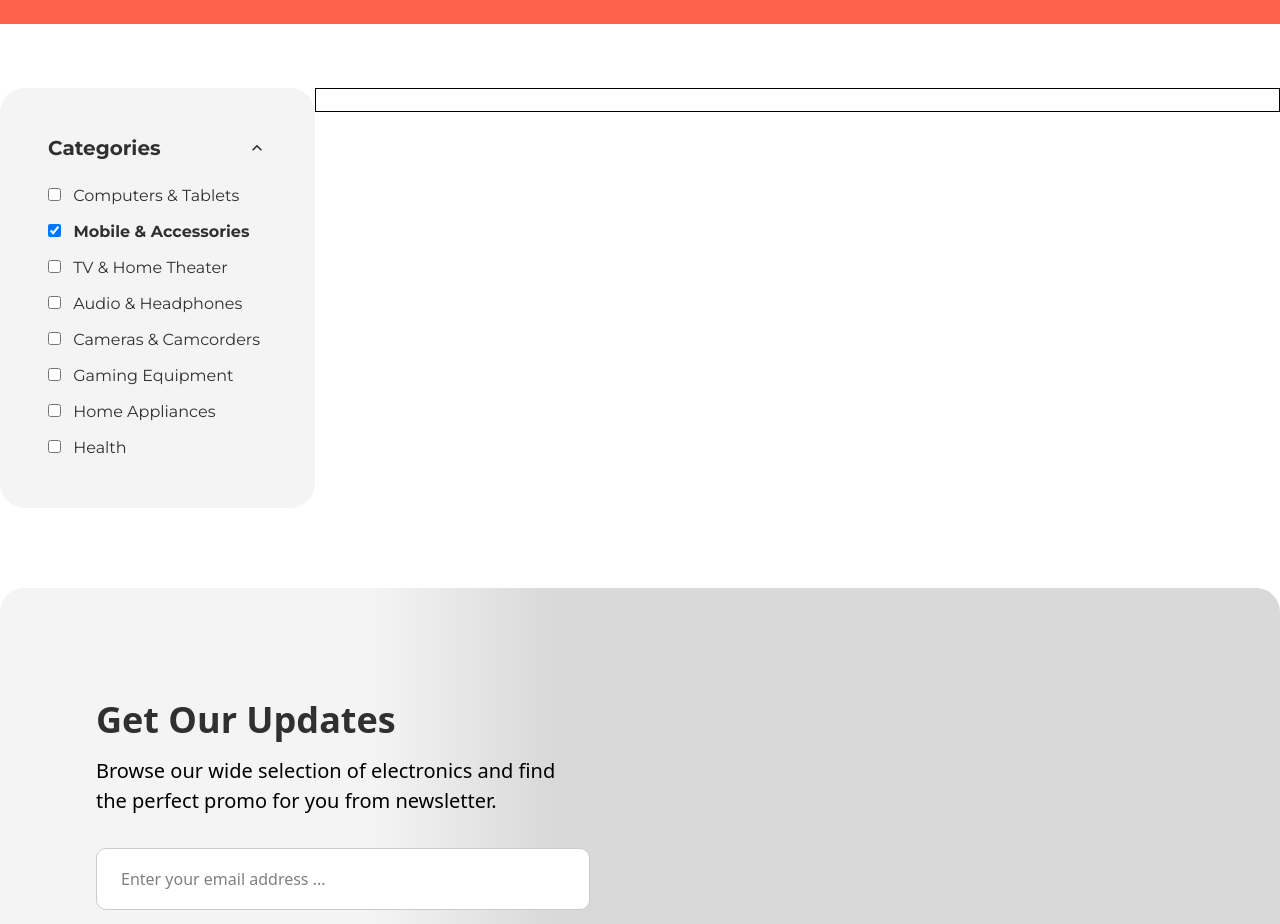
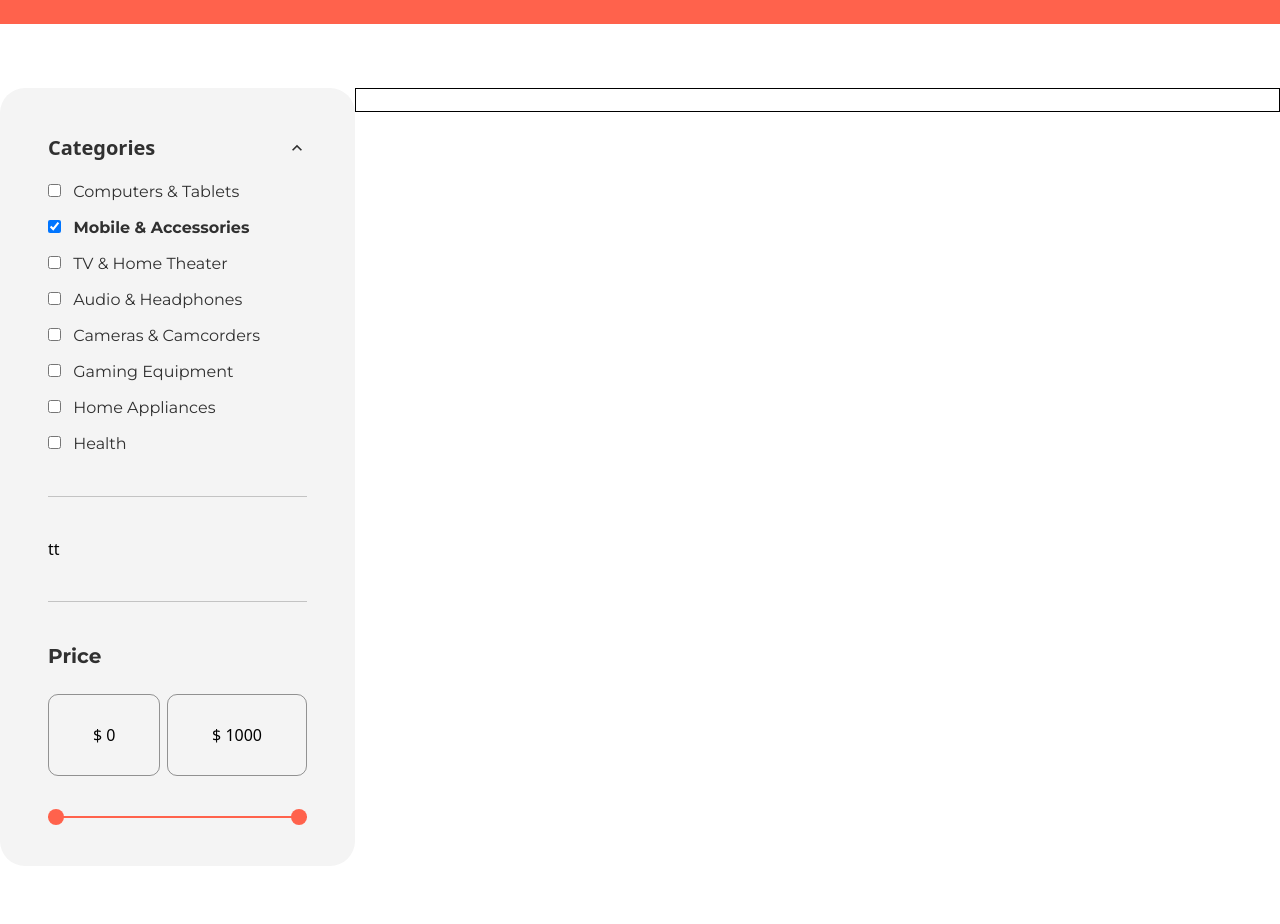
Before and after one commit to ramen72/OYA-Project-16-E-Shop, a React (Vite) app: page /product-list in a window 1280 px wide. Shown: the part 220-1144 px from the top of the page. Built offline with nearby package versions, Linux system fonts and the light colour scheme.

Commit message:
Update Pricing part and Categories section at 16-06-2025_1655

```diff
--- a/index.html
+++ b/index.html
@@ -6,17 +6,21 @@
     <meta name="viewport" content="width=device-width, initial-scale=1.0" />
     <title>E-Shop</title>
 
-    <!-- Google font -->
-    <link rel="preconnect" href="https://fonts.googleapis.com">
-    <link rel="preconnect" href="https://fonts.gstatic.com" crossorigin>
-    <link href="https://fonts.googleapis.com/css2?family=Montserrat:ital,wght@0,100..900;1,100..900&display=swap" rel="stylesheet">
+    <!-- Google font Montserrat-->
+    <link rel="preconnect" href="https://fonts.googleapis.com" />
+    <link rel="preconnect" href="https://fonts.gstatic.com" crossorigin />
+    <link
+      href="https://fonts.googleapis.com/css2?family=Montserrat:ital,wght@0,100..900;1,100..900&display=swap"
+      rel="stylesheet"
+    />
 
     <!-- Popins -->
-     <link rel="preconnect" href="https://fonts.googleapis.com">
-    <link rel="preconnect" href="https://fonts.gstatic.com" crossorigin>
-    <link href="https://fonts.googleapis.com/css2?family=Poppins:ital,wght@0,100;0,200;0,300;0,400;0,500;0,600;0,700;0,800;0,900;1,100;1,200;1,300;1,400;1,500;1,600;1,700;1,800;1,900&display=swap" rel="stylesheet">
-
-
+    <link rel="preconnect" href="https://fonts.googleapis.com" />
+    <link rel="preconnect" href="https://fonts.gstatic.com" crossorigin />
+    <link
+      href="https://fonts.googleapis.com/css2?family=Poppins:ital,wght@0,100;0,200;0,300;0,400;0,500;0,600;0,700;0,800;0,900;1,100;1,200;1,300;1,400;1,500;1,600;1,700;1,800;1,900&display=swap"
+      rel="stylesheet"
+    />
   </head>
   <body>
     <div id="root"></div>
--- a/src/assets/css/tailwind.css
+++ b/src/assets/css/tailwind.css
@@ -8,9 +8,16 @@
   --color-black-75: #303030bf;
 
   --color-lightGray: #f4f4f4;
+  --color-lightGray-50: #f4f4f480;
+
   --color-orange: #ff624c;
   --color-yellow: #fed550;
   --color-orange10: #ffefed;
+
+  --font-montserrat: ` "Montserrat", "sans-serif" `;
+}
+.t {
+  color: #f4f4f480;
 }
 
 .slick-prev:before {
@@ -28,6 +35,28 @@
     heading-8: 14px;
     para: 20px;
 */
-.t {
-  background: #30303026;
+input[type="range"]::-webkit-slider-thumb {
+  width: 16px;
+  height: 16px;
+  border-radius: 50%;
+  -webkit-border-radius: 50%;
+  -moz-border-radius: 50%;
+  -ms-border-radius: 50%;
+  -o-border-radius: 50%;
+  background-color: #ff624c;
+  pointer-events: auto;
+  cursor: pointer;
+  -webkit-appearance: none;
 }
+input[type="range"]::-moz-range-thumb {
+  width: 16px;
+  height: 16px;
+  border-radius: 50%;
+  -webkit-border-radius: 50%;
+  -moz-border-radius: 50%;
+  -ms-border-radius: 50%;
+  -o-border-radius: 50%;
+  background-color: #ff624c;
+  cursor: pointer;
+  -webkit-appearance: none;
+}
--- a/src/components/header/NavBar.jsx
+++ b/src/components/header/NavBar.jsx
@@ -4,6 +4,7 @@ import { Link } from "react-router-dom";
 import { IoHandLeft } from "react-icons/io5";
 import { RiArrowDownSLine } from "react-icons/ri";
 import MenuBarIcon from "../../assets/icons/MenuBarIcon";
+import ProductListData from "../../data/ProductListData";
 
 const NavBar = () => {
   const [isDropdownOpen, setIsDropdownOpen] = useState(false);
@@ -113,27 +114,15 @@ const NavBar = () => {
                   {isDropdownOpen && (
                     <div className="w-48 bg-white absolute top-9 z-10 mt-2 rounded-md shadow-lg overflow-hidden">
                       <div className='py-2 font-["Montserrat] font-normal text-base leading-6 text-black'>
-                        <Link
-                          to={"/product-list"}
-                          className="block px-4 py-2 transition-all duration-200 hover:bg-gray-200 cursor-pointer"
-                        >
-                          Product List
-                        </Link>
-                        <li className="px-4 py-2 transition-all duration-200 hover:bg-gray-200 cursor-pointer">
-                          Product-2
-                        </li>
-                        <li className="px-4 py-2 transition-all duration-200 hover:bg-gray-200 cursor-pointer">
-                          Product-3
-                        </li>
-                        <li className="px-4 py-2 transition-all duration-200 hover:bg-gray-200 cursor-pointer">
-                          Product-4
-                        </li>
-                        <li className="px-4 py-2 transition-all duration-200 hover:bg-gray-200 cursor-pointer">
-                          Product-5
-                        </li>
-                        <li className="px-4 py-2 transition-all duration-200 hover:bg-gray-200 cursor-pointer">
-                          Product-6
-                        </li>
+                        {ProductListData.map((item, index) => (
+                          <Link
+                            key={index}
+                            to={item.href}
+                            className="block px-4 py-2 transition-all duration-200 hover:bg-gray-200 cursor-pointer"
+                          >
+                            {item.productName}
+                          </Link>
+                        ))}
                       </div>
                     </div>
                   )}
--- /dev/null
+++ b/src/data/ProductListData.js
@@ -0,0 +1,22 @@
+import React from "react";
+
+const ProductListData = [
+  {
+    productName: "Product List-1",
+    href: "/product-list",
+  },
+  {
+    productName: "Product List-2",
+    href: "#",
+  },
+  {
+    productName: "Product List-3",
+    href: "#",
+  },
+  {
+    productName: "Product List-4",
+    href: "#",
+  },
+];
+
+export default ProductListData;
--- a/src/pages/ProductListPages.jsx
+++ b/src/pages/ProductListPages.jsx
@@ -8,7 +8,6 @@ const ProductListPages = () => {
   const [isCategorySelected, setIsCategorySelected] = useState(
     ProductCategoriesData
   );
-  console.log(isCategorySelected);
   const handleClickForCategories = (id) => {
     const newProductCategoriesData = isCategorySelected.map((item) => {
       item.id === id
@@ -17,6 +16,23 @@ const ProductListPages = () => {
     });
     setIsCategorySelected(newProductCategoriesData);
   };
+
+  // Input range
+  const [minValue, setMinValue] = useState(0);
+  const [maxValue, setMaxValue] = useState(1000);
+
+  const updateSlider = (type, value) => {
+    if (type == "min") {
+      const newMinValue = Math.min(parseInt(value), maxValue);
+      setMinValue(newMinValue);
+    } else {
+      const newMaxValue = Math.max(parseInt(value), minValue);
+      setMaxValue(newMaxValue);
+    }
+  };
+
+  const minPercent = (minValue / 1000) * 100;
+  const maxPercent = (maxValue / 1000) * 100;
   return (
     <>
       <div className={`mt-16 mb-20`}>
@@ -25,19 +41,27 @@ const ProductListPages = () => {
             <div
               className={`w-[355px] bg-lightGray justify-between rounded-[25px] p-12`}
             >
+              {/* Category */}
+              <div
+                className={`${
+                  isCategoriesOpen && "border-b border-black-25 pb-10"
+                }`}
+              >
                 <button
                   onClick={() => setIsCategoriesOpen(!isCategoriesOpen)}
-                className={`w-full font-['montserrat'] font-bold text-xl leading-6 text-black capitalize pb-6 flex justify-between items-center`}
+                  className={`w-full font-["montserrat"] font-bold text-xl leading-6 text-black capitalize pb-5 flex justify-between items-center `}
                 >
                   Categories
                   <MdKeyboardArrowUp
-                  className={`${!isCategoriesOpen && "rotate-180"}`}
+                    className={`${
+                      !isCategoriesOpen && "rotate-180"
+                    } cursor-pointer`}
                   />
                 </button>
                 <ul
                   className={`flex flex-col gap-y-3 font-['montserrat'] font-normal text-base leading-6 text-black capitalize overflow-hidden ${
                     !isCategoriesOpen && "scale-y-0 h-0"
-                } transition-all duration-300 `}
+                  } transition-all duration-300`}
                 >
                   {isCategorySelected.map((item) => (
                     <li
@@ -57,6 +81,56 @@ const ProductListPages = () => {
                   ))}
                 </ul>
               </div>
+              <div className="border-b border-black-25 py-10">tt</div>
+              <div className={`pt-10`}>
+                <h3
+                  className={`font-['montserrat'] font-bold text-xl text-black mb-6`}
+                >
+                  Price
+                </h3>
+                <div className={`w-[259px]`}>
+                  <div className={`flex justify-between mb-10`}>
+                    <span
+                      className={` border border-black-50 py-7 px-11 rounded-[10px] font-["Montserrat"]`}
+                    >
+                      $ {minValue}
+                    </span>
+                    <span
+                      className={` border border-black-50 py-7 px-11 rounded-[10px] font-["Montserrat"]`}
+                    >
+                      $ {maxValue}
+                    </span>
+                  </div>
+                  <div className={`relative w-full h-0.5 bg-black-25 rounded`}>
+                    <div
+                      className={`h-full bg-orange rounded absolute top-1/2 -translate-y-1/2`}
+                      style={{
+                        left: `${minPercent}%`,
+                        width: `${maxPercent - minPercent}%`,
+                      }}
+                    ></div>
+                    <input
+                      type="range"
+                      value={minValue}
+                      min={0}
+                      max={1000}
+                      step={1}
+                      onChange={(e) => updateSlider("min", e.target.value)}
+                      className="w-full h-0.5 bg-transparent pointer-events-none appearance-none absolute"
+                    />
+                    <input
+                      type="range"
+                      min={0}
+                      max={1000}
+                      value={maxValue}
+                      step={1}
+                      onChange={(e) => updateSlider("max", e.target.value)}
+                      className="w-full h-0.5 bg-transparent pointer-events-none appearance-none absolute"
+                    />
+                  </div>
+                </div>
+              </div>
+            </div>
             <div className={`w-[1139px] border h-6`}></div>
           </div>
         </Container>
```
Lines whose indentation alone changed are shown as unchanged.
